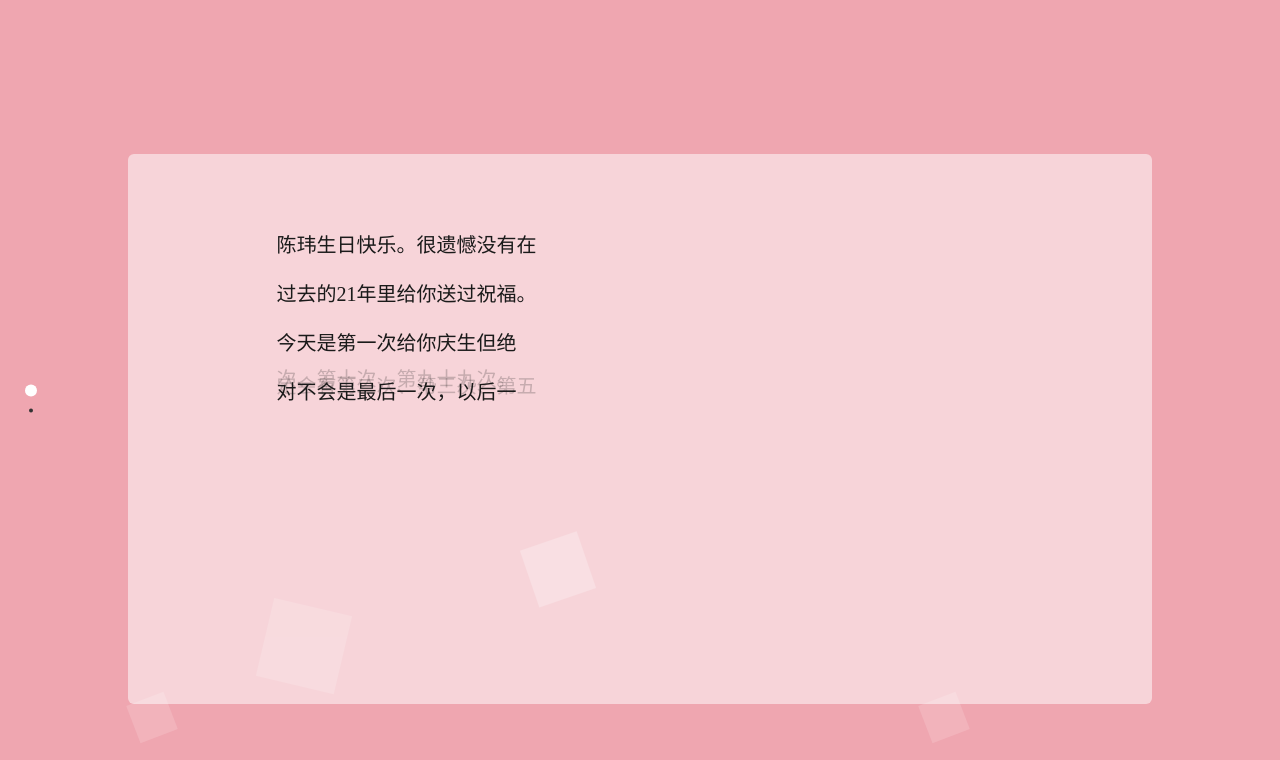
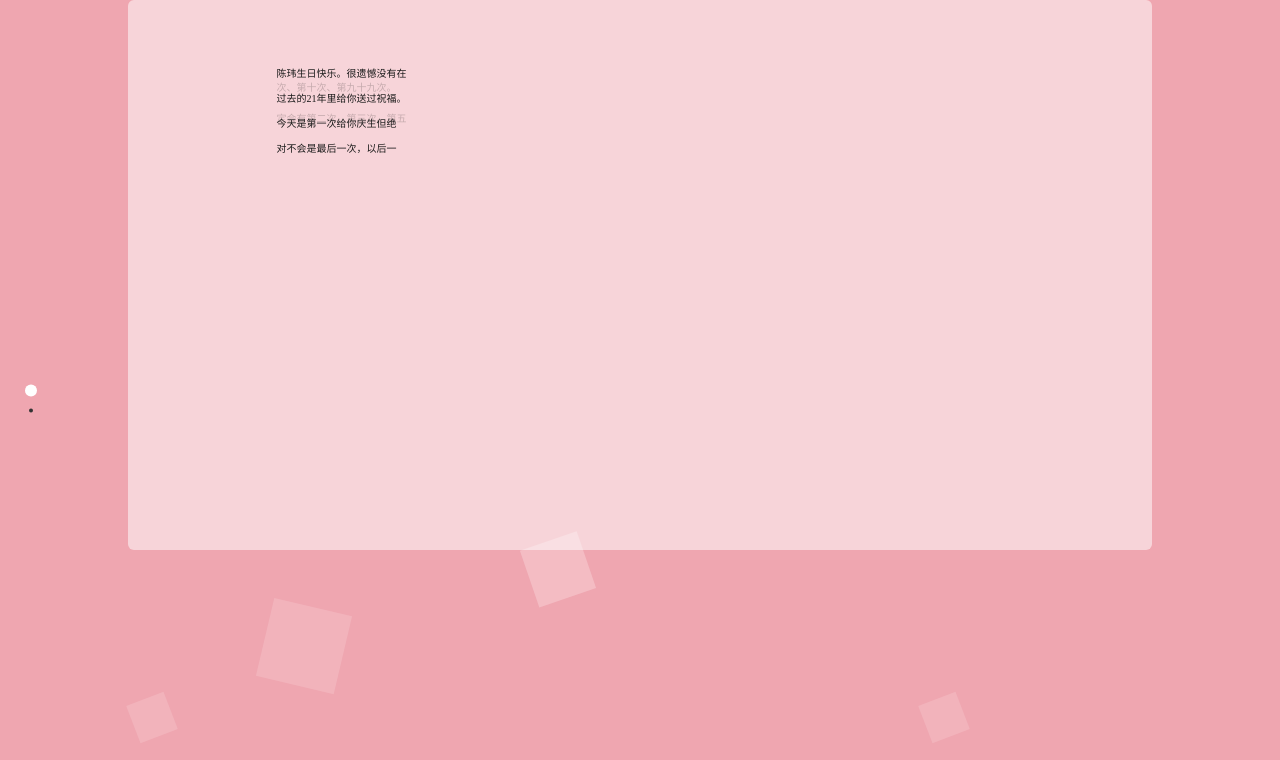
Before and after one commit to Dragosk997/sito, a plain HTML site: page Memories.html in a window 1280 px wide. Shown: the top 760 px of the page. Drawn offline with Linux system fonts and the light colour scheme.

Commit message:
Add files via upload

```diff
--- a/css/memories.css
+++ b/css/memories.css
@@ -143,14 +143,14 @@
 /**                                   第一部分                                  **/
 /*盒子*/
 .ly-box01 {
-    width: 90%;
+    width: 100px;
     height: 90%;
     background-color: #FFF;
-    border-radius: 25px;
-    position: absolute;
-    left: 90%;
-    bottom: 80%;
-    margin-bottom: 20%;
+    border-radius: 10px;
+    position: absolute;
+    left: 0%;
+    top: 0%;
+    margin-bottom: 0%;
     overflow: hidden;
     transform-origin: left top;
     animation: box_to_point 18.5s 0s, bounce 2.5s 18.5s;
@@ -335,7 +335,7 @@
 
 .ly-stxt01 {
     font-family: Microsoft YaHei;
-    font-size: 20px;
+    font-size: 10px;
     font-color: #000;
     position: relative;
     left: 5%;
@@ -385,7 +385,7 @@
 
 .ly-stxt02 {
     font-family: Microsoft YaHei;
-    font-size: 20px;
+    font-size: 10px;
     font-color: #000;
     position: relative;
     left: 5%;
@@ -446,7 +446,7 @@
 
 .ly-stxt03 {
     font-family: Microsoft YaHei;
-    font-size: 20px;
+    font-size: 10px;
     font-color: #000;
     position: relative;
     left: 5%;
@@ -507,7 +507,7 @@
 
 .ly-stxt04 {
     font-family: Microsoft YaHei;
-    font-size: 20px;
+    font-size: 10px;
     font-color: #000;
     position: relative;
     left: 5%;
@@ -568,7 +568,7 @@
 
 .ly-stxt05 {
     font-family: Microsoft YaHei;
-    font-size: 20px;
+    font-size: 10px;
     font-color: #000;
     position: relative;
     left: 5%;
```
